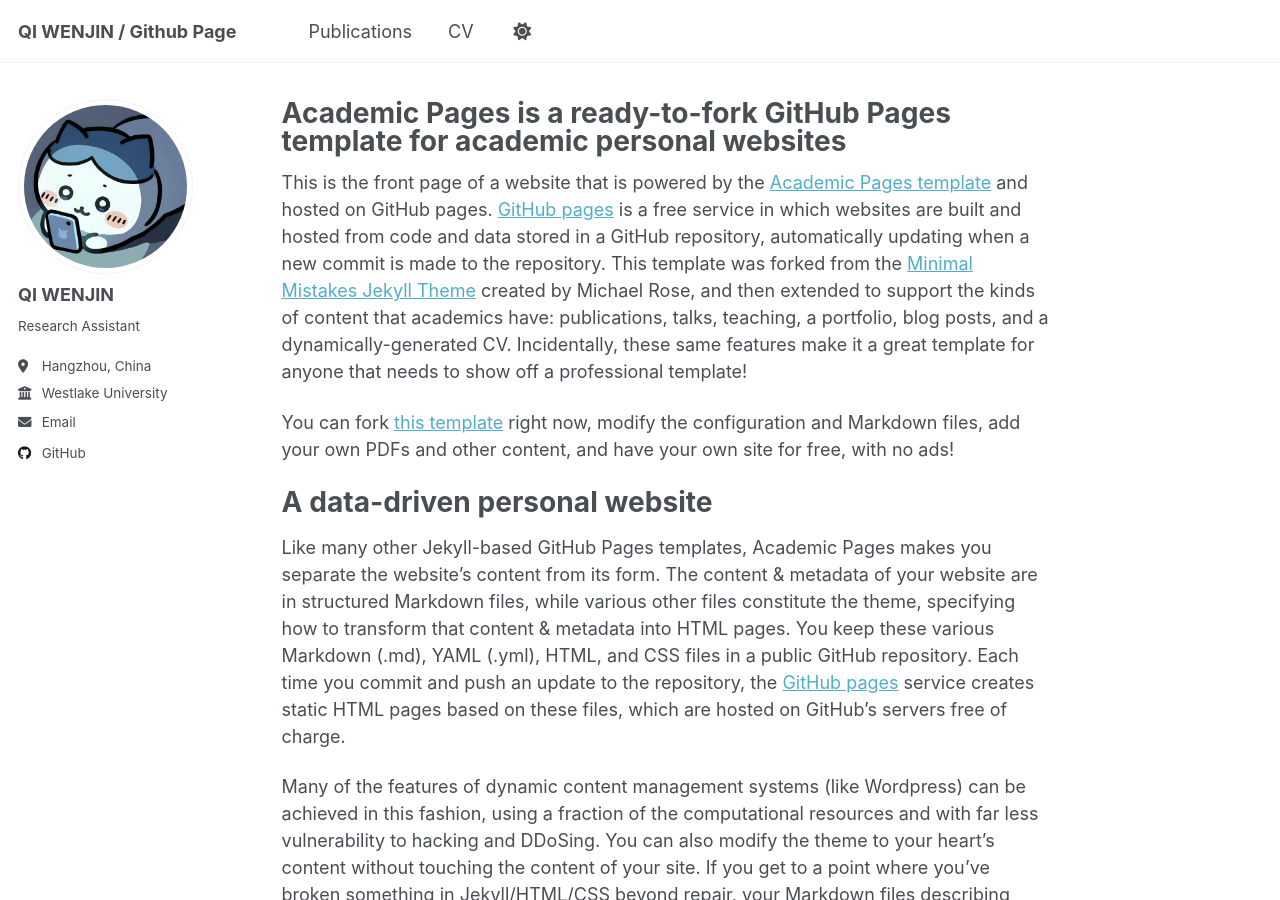
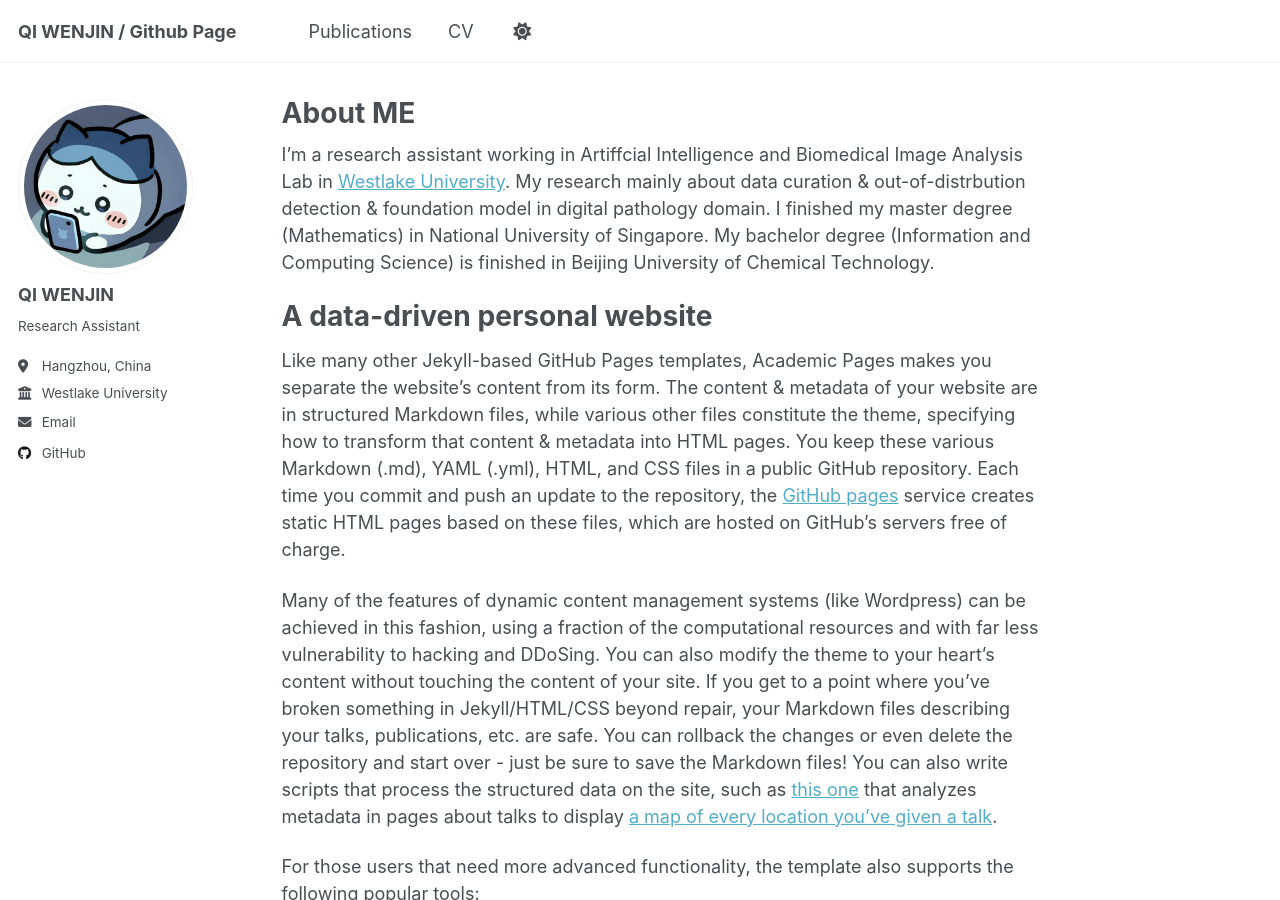
Before and after one commit to wenj7/wenj7.github.io, a Jekyll site: the page built from _pages/about.md, in a window 1280 px wide and 900 px high. Built offline with Jekyll 4.4.1, drawn with Linux system fonts in a browser that asks for light colours; a script that is not in the unit is left out.

Commit message:
Revise about page with personal details
Updated the title and content to reflect personal information and research background.

```diff
--- a/_pages/about.md
+++ b/_pages/about.md
@@ -1,15 +1,14 @@
 ---
 permalink: /
-title: "Academic Pages is a ready-to-fork GitHub Pages template for academic personal websites"
+title: "About ME"
 author_profile: true
 redirect_from:
   - /about/
   - /about.html
 ---
 
-This is the front page of a website that is powered by the [Academic Pages template](https://github.com/academicpages/academicpages.github.io) and hosted on GitHub pages. [GitHub pages](https://pages.github.com) is a free service in which websites are built and hosted from code and data stored in a GitHub repository, automatically updating when a new commit is made to the repository. This template was forked from the [Minimal Mistakes Jekyll Theme](https://mmistakes.github.io/minimal-mistakes/) created by Michael Rose, and then extended to support the kinds of content that academics have: publications, talks, teaching, a portfolio, blog posts, and a dynamically-generated CV. Incidentally, these same features make it a great template for anyone that needs to show off a professional template!
+I'm a research assistant working in Artiffcial Intelligence and Biomedical Image Analysis Lab in [Westlake University](https://www.yanglinlab.com). My research mainly about data curation & out-of-distrbution detection & foundation model in digital pathology domain. I finished my master degree (Mathematics) in National University of Singapore. My bachelor degree (Information and Computing Science) is finished in Beijing University of Chemical Technology.
 
- You can fork [this template](https://github.com/academicpages/academicpages.github.io) right now, modify the configuration and Markdown files, add your own PDFs and other content, and have your own site for free, with no ads!
 
 A data-driven personal website
 ======
```
